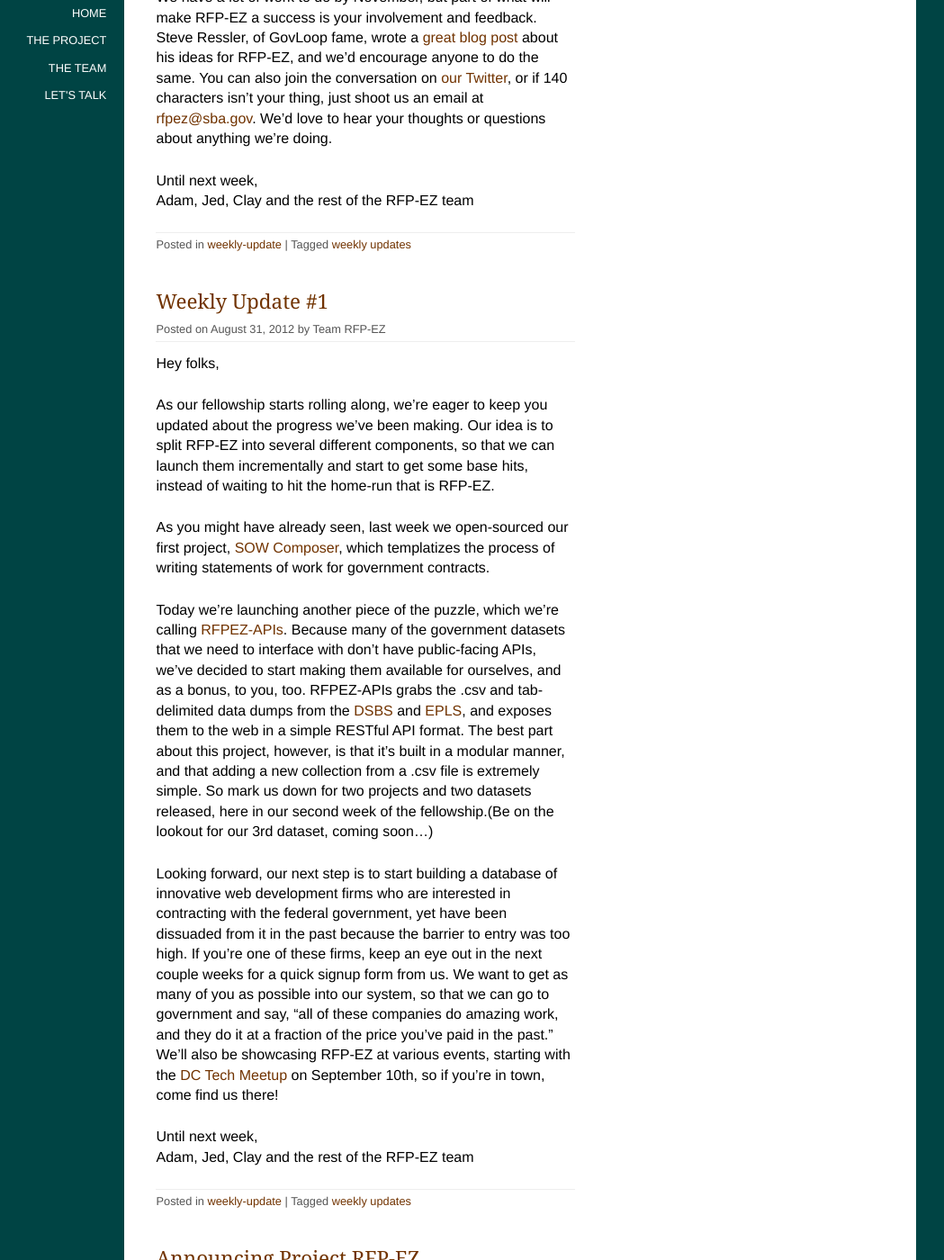
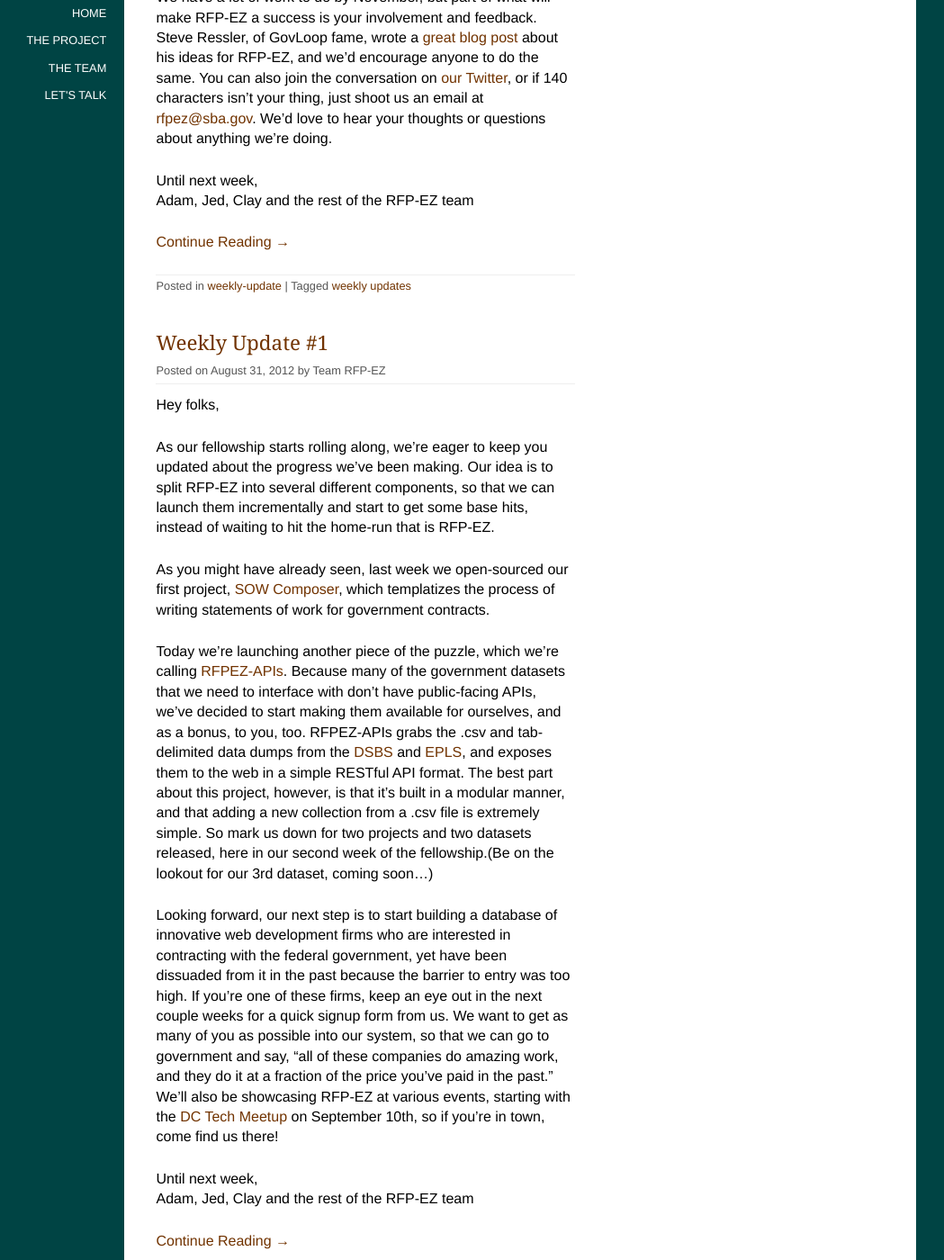
Before and after one commit to presidential-innovation-fellows/rfpez-blog, a Jekyll site: the page built from index.html, in a window 1280 px wide and 1400 px high, scrolled down 723 px. Shown: the whole window at 90% size, without its empty margins (62-1111 px from the left). Built offline with Jekyll 4.4.1, drawn with Linux system fonts in a browser that asks for light colours; nearby versions of some CDN libraries; the list of posts is cut into pages by our own code.

Commit message:
add read more functionality

```diff
--- a/_includes/drop-ins/page-single.html
+++ b/_includes/drop-ins/page-single.html
@@ -8,7 +8,13 @@
 	</div>
 
     <div class="entrybody">
-      {{ page.content | markdownify }}
+      {% assign teaser = page.content | split: "<!-- more -->" %}
+      {% if moreorless == "less" %}
+    		{{ teaser.first | markdownify }}
+    		<p class="readon"><a href="{{ page.url }}">Continue Reading &rarr;</a></p>
+      {% else %}
+	      	{{ page.content | markdownify }}
+	  {% endif %}
     </div><!-- .entrybody -->
 
     <div class="post-taxonomies">
--- a/_layouts/home.html
+++ b/_layouts/home.html
@@ -4,6 +4,7 @@
 
 {{ content }}
 
+{% assign moreorless = "less" %}
 {% for page in paginator.posts %}
   {% include drop-ins/page-single.html %}
 {% endfor %}
```
